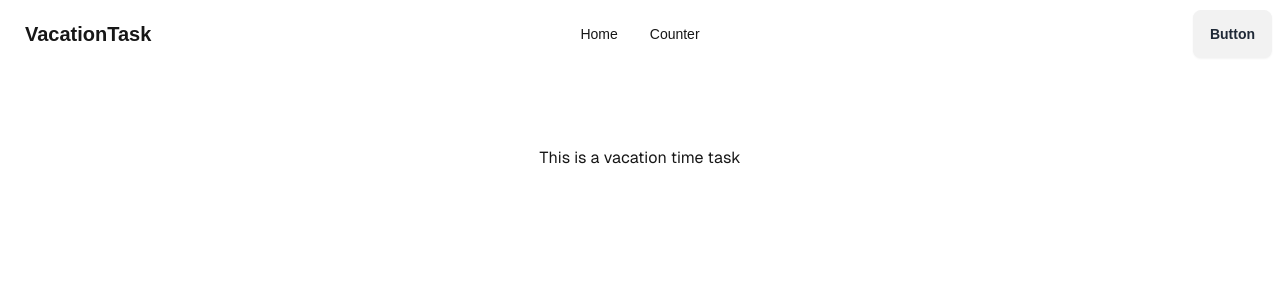
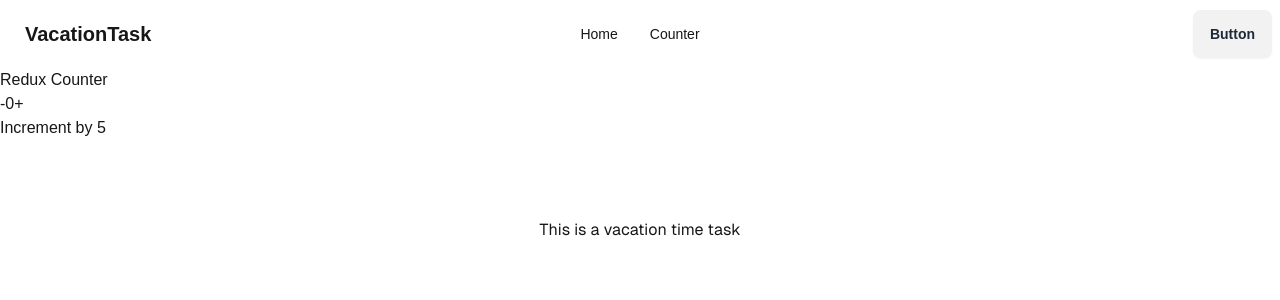
Before and after one commit to hasibhu/vacationTaks, a Next.js app: page / in a window 1280 px wide. Shown: the top 300 px of the page. Built offline with nearby package versions, Linux system fonts and the light colour scheme.

Commit message:
Testing home page with counter component

```diff
--- a/src/app/layout.js
+++ b/src/app/layout.js
@@ -3,6 +3,7 @@ import localFont from "next/font/local";
 import "./globals.css";
 import ReduxProvider from "@/redux/components/ReduxProvider";
 import Navbar from "@/components/Navbar";
+import Counter from "@/redux/components/Counter";
 
 const geistSans = localFont({
   src: "./fonts/GeistVF.woff",
@@ -28,7 +29,8 @@ export default function RootLayout({ children }) {
         className={`${geistSans.variable} ${geistMono.variable} antialiased`}
       >
         <ReduxProvider>
-            <Navbar></Navbar>
+          <Navbar></Navbar>
+          <Counter></Counter>
           {children}
         </ReduxProvider>
 
```
